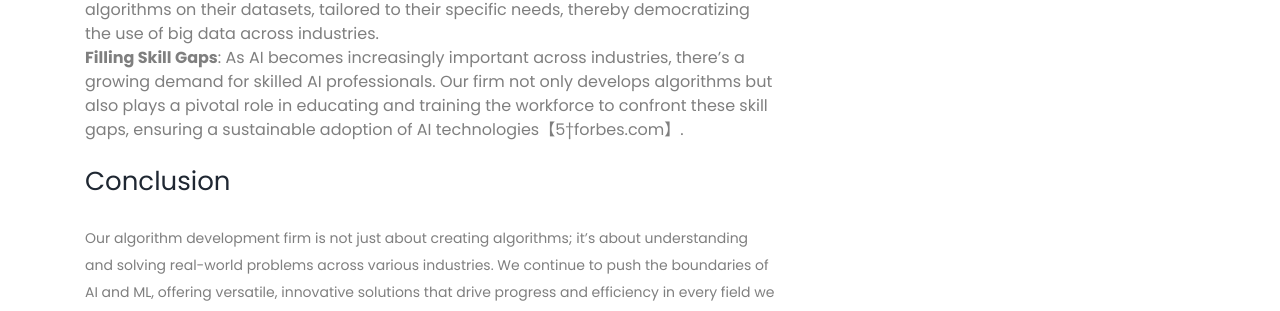
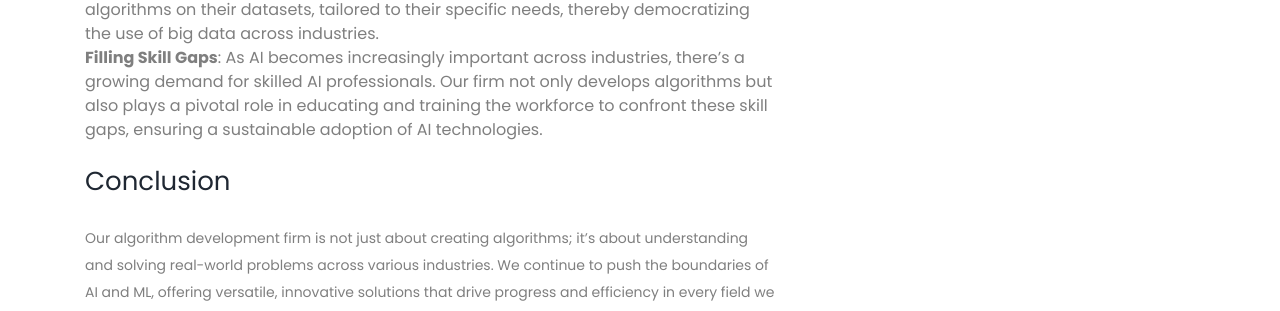
Before and after one commit to AlgoSize/website, a Jekyll site: the page built from _portfolios/industry-versatility.md, in a window 1280 px wide and 900 px high, scrolled down 1346 px. Shown: the part 214-525 px from the top of the window. Built offline with Jekyll 4.4.1, drawn with Linux system fonts in a browser that asks for light colours.

Commit message:
Update industry-versatility.md

```diff
--- a/_portfolios/industry-versatility.md
+++ b/_portfolios/industry-versatility.md
@@ -18,7 +18,7 @@ In the ever-evolving landscape of technology, our algorithm development firm sta
 <br/>
 4. **Big Data Simplification**: Our firm excels in making big data more accessible and manageable. We provide tools that allow users to explore, integrate, and run AI algorithms on their datasets, tailored to their specific needs, thereby democratizing the use of big data across industries.
 <br/>
-5. **Filling Skill Gaps**: As AI becomes increasingly important across industries, there's a growing demand for skilled AI professionals. Our firm not only develops algorithms but also plays a pivotal role in educating and training the workforce to confront these skill gaps, ensuring a sustainable adoption of AI technologies【5†forbes.com】.
+5. **Filling Skill Gaps**: As AI becomes increasingly important across industries, there's a growing demand for skilled AI professionals. Our firm not only develops algorithms but also plays a pivotal role in educating and training the workforce to confront these skill gaps, ensuring a sustainable adoption of AI technologies.
 <br/>
 <br/>
 ### Conclusion
```
